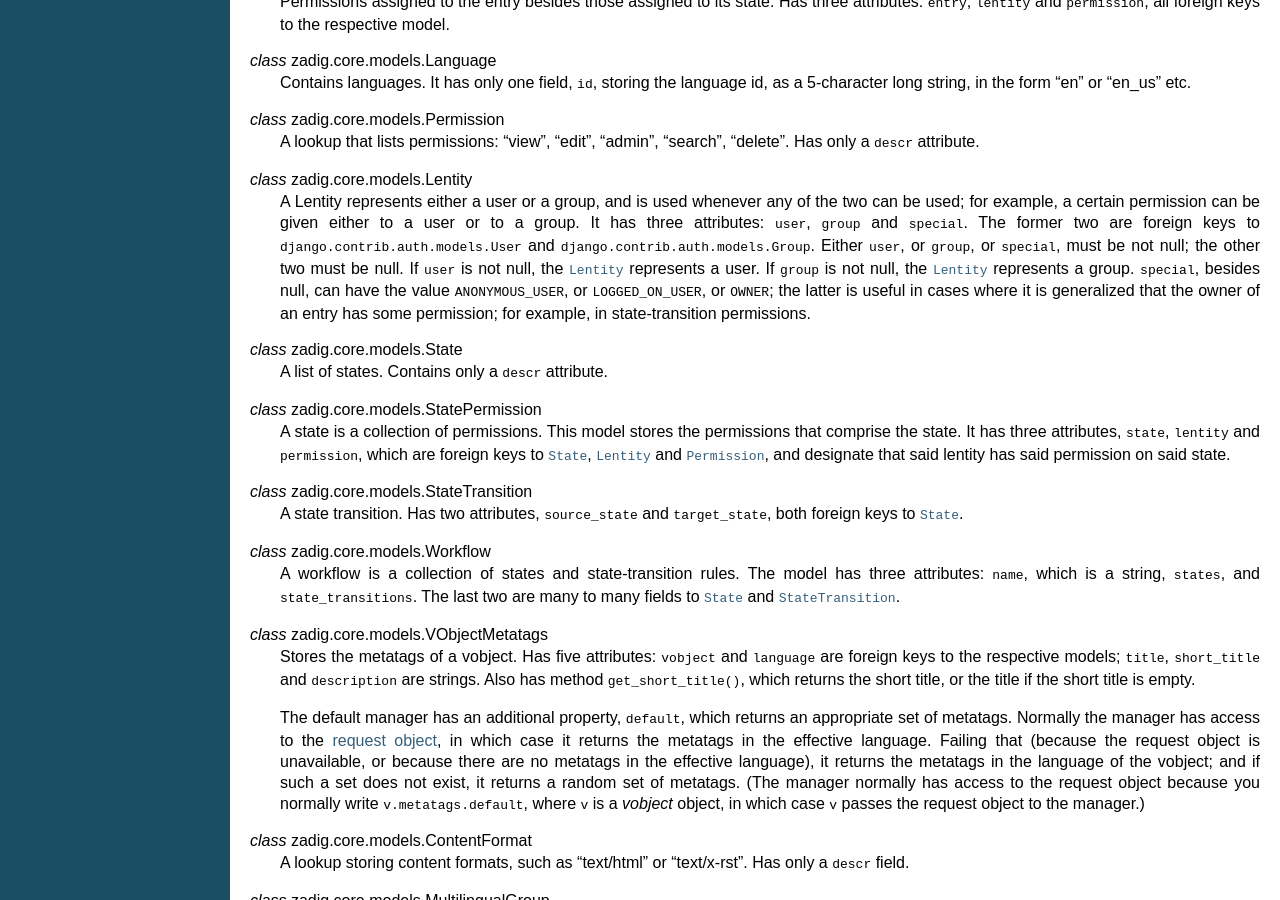
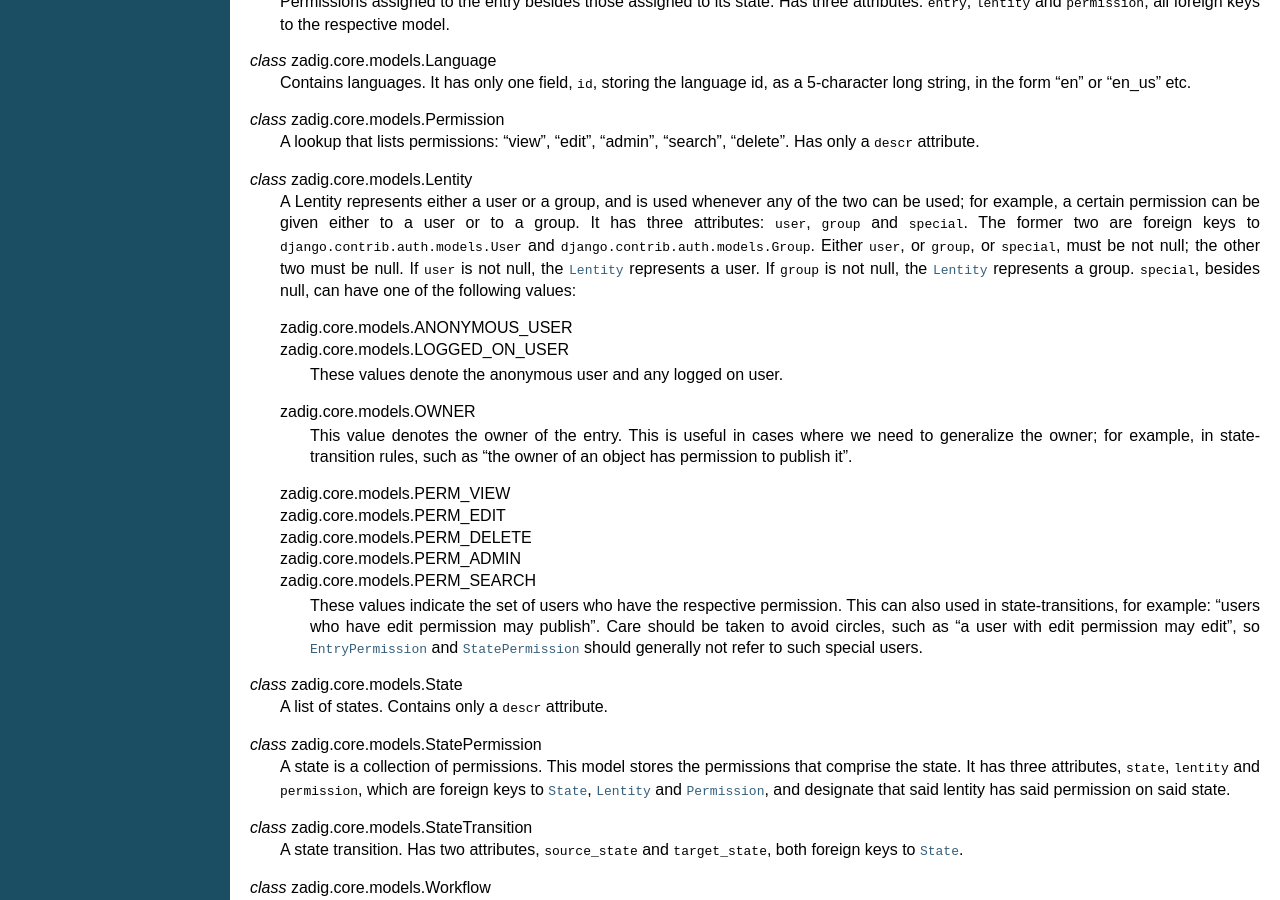
Before and after one commit to aptiko/zadig, a Sphinx documentation site: the page built from docs/api.txt, in a window 1280 px wide and 900 px high, scrolled down 5923 px. Built offline with Sphinx 7.4.7, drawn with Linux system fonts in a browser that asks for light colours; some of the changed text lies outside the part shown.

Commit message:
More special users

```diff
--- a/docs/api.txt
+++ b/docs/api.txt
@@ -533,12 +533,35 @@ Other core models
    must be null. If :attr:`user` is not null, the
    :class:`~zadig.core.models.Lentity` represents a user.  If :attr:`group`
    is not null, the :class:`~zadig.core.models.Lentity` represents a group.
-   :attr:`special`, besides null, can have the value
-   :const:`~zadig.core.models.ANONYMOUS_USER`, or
-   :const:`~zadig.core.models.LOGGED_ON_USER`, or
-   :const:`~zadig.core.models.OWNER`; the latter is useful in cases
-   where it is generalized that the owner of an entry has some
-   permission; for example, in state-transition permissions.
+   :attr:`special`, besides null, can have one of the following
+   values:
+
+   .. data:: zadig.core.models.ANONYMOUS_USER
+             zadig.core.models.LOGGED_ON_USER
+
+      These values denote the anonymous user and any logged on user.
+
+   .. data:: zadig.core.models.OWNER
+
+      This value denotes the owner of the entry. This is useful in
+      cases where we need to generalize the owner; for example, in
+      state-transition rules, such as "the owner of an object has
+      permission to publish it".
+
+   .. data:: zadig.core.models.PERM_VIEW
+             zadig.core.models.PERM_EDIT
+             zadig.core.models.PERM_DELETE
+             zadig.core.models.PERM_ADMIN
+             zadig.core.models.PERM_SEARCH
+
+      These values indicate the set of users who have the respective
+      permission. This can also used in state-transitions, for
+      example: "users who have edit permission may publish". Care
+      should be taken to avoid circles, such as "a user with edit
+      permission may edit", so
+      :class:`~zadig.core.models.EntryPermission` and
+      :class:`~zadig.core.models.StatePermission` should generally not
+      refer to such special users.
 
 .. class:: zadig.core.models.State
 
```
